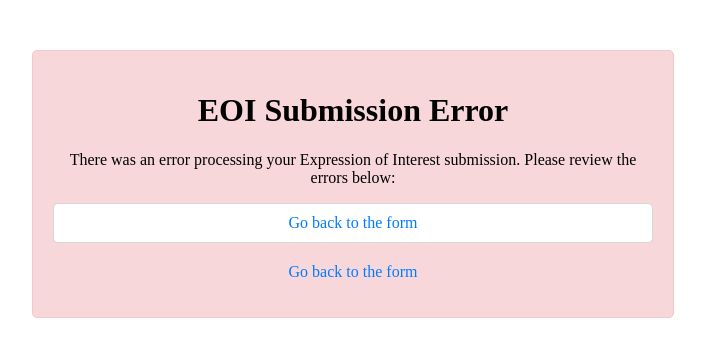
After one commit to TamTonyTong/assignment2-phpsuffer, a PHP site: page /error_display.php in a window 1280 px wide. The commit adds this page. Shown: the top 357 px of the page, without its empty margins (287-992 px from the left). Run offline with PHP 8.4, Linux system fonts and the light colour scheme; data that the repository does not hold is empty.

Commit message:
Editing a little bit

```diff
--- /dev/null
+++ b/Assign2/error_display.php
@@ -0,0 +1,22 @@
+<!DOCTYPE html>
+<html lang="en">
+<head>
+    <meta charset="UTF-8">
+    <meta name="viewport" content="width=device-width, initial-scale=1.0">
+    <title>EOI Submission Error</title>
+    <link rel="stylesheet" type="text/css" href="styles/error.css">
+</head>
+<body>
+    <div class="error-container">
+        <h1>EOI Submission Error</h1>
+        <p>There was an error processing your Expression of Interest submission. Please review the errors below:</p>
+        <div class="error-message">
+            <?php
+            $errors= $_POST["afjsdnf"];
+            echo $errors;
+            echo "<a href='apply.php'>Go back to the form</a> ";?>
+        </div>
+        <p><a href="apply.php">Go back to the form</a></p>
+    </div>
+</body>
+</html>
--- a/Assign2/manage.php
+++ b/Assign2/manage.php
@@ -4,7 +4,7 @@
 <head>
     <?php require_once('header.inc'); ?>
     <meta name="author" content="Tống Đức Từ Tâm">
-    <link rel="stylesheet" href="Query(Take from Lab 10).css" type="text/css" />
+    <link rel="stylesheet" href="styles/Query(Take from Lab 10).css" type="text/css" />
     <title>HR Checking</title>
 </head>
 
--- a/Assign2/processEOI_Mananger.php
+++ b/Assign2/processEOI_Mananger.php
@@ -76,9 +76,9 @@
 
         if ($result and mysqli_num_rows($result) > 0) {
             echo "<table border=\"1\">\n";
-            echo "<tr>\n "
-                . "<th scope= \"col\">EOINUM</th>\n "
-                . "<th scope= \"col\">Status</th>\n "
+            echo "<tr>\n"
+                . "<th scope= \"col\">EOINUM</th>\n"
+                . "<th scope= \"col\">Status</th>\n"
                 . "<th scope= \"col\">Job Reference Number</th>\n"
                 . "<th scope= \"col\">First Name</th>\n"
                 . "<th scope= \"col\">Last Name</th>\n"
--- /dev/null
+++ b/Assign2/styles/error.css
@@ -0,0 +1,27 @@
+/* error.css */
+.error-container {
+    max-width: 600px;
+    margin: 50px auto;
+    padding: 20px;
+    background-color: #f8d7da;
+    border: 1px solid #f5c6cb;
+    border-radius: 5px;
+    text-align: center;
+}
+
+.error-message {
+    background-color: #fff;
+    padding: 10px;
+    margin-bottom: 20px;
+    border: 1px solid #d6d6d6;
+    border-radius: 5px;
+}
+
+a {
+    color: #007bff;
+    text-decoration: none;
+}
+
+a:hover {
+    text-decoration: underline;
+}
```
Also changed, not shown: Assign2/processEOI.php (+11 -11 lines), Assign2/styles/style_php.css (added, +7 -0 lines), assign2/styles/style.css (+4 -4 lines), Assign2/styles/Query(Take from Lab 10).css (renamed from Assign2/Query(Take from Lab 10).css).
